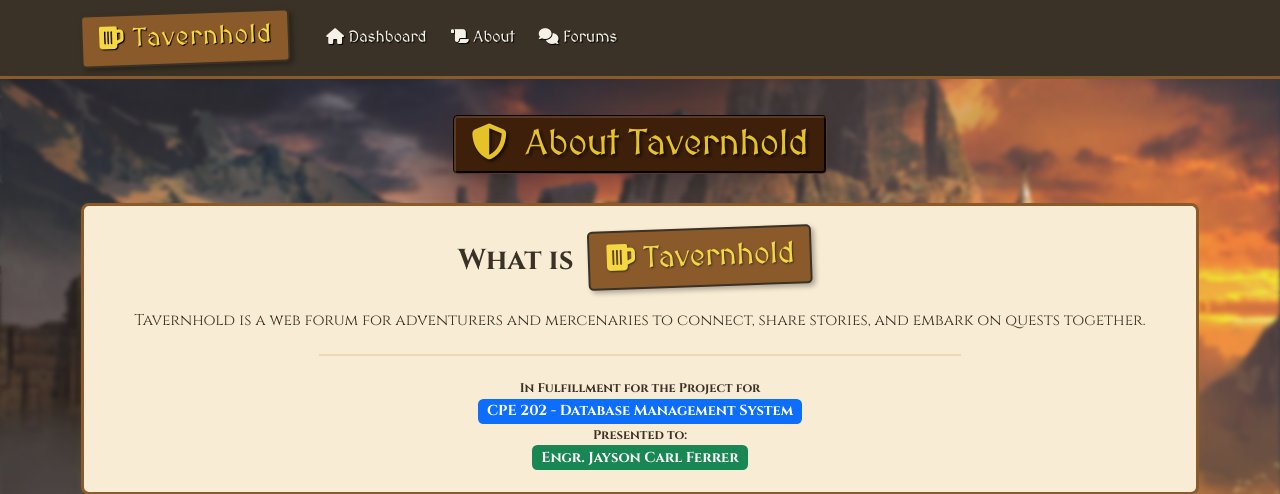
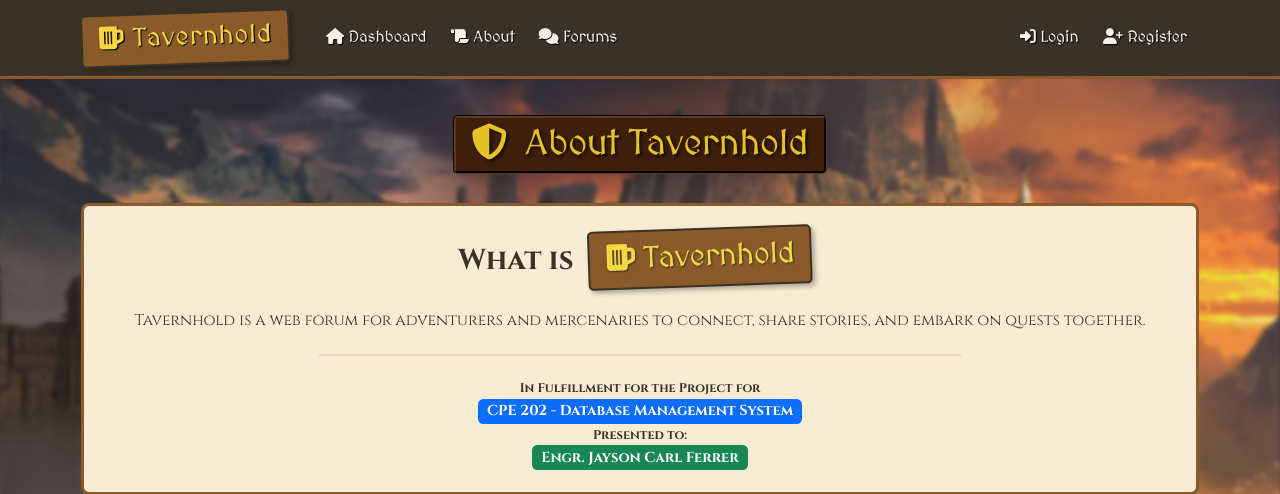
Before and after one commit to The-Round-Table-of-King-Charles/thforums, a Flask app: page /about in a window 1280 px wide. Shown: the top 494 px of the page. Run offline with Flask 3, Linux system fonts and the light colour scheme; some libraries are stand-ins or nearby versions.

Commit message:
finally fixed login and register buttons

```diff
--- a/thforums/templates/layout.html
+++ b/thforums/templates/layout.html
@@ -98,6 +98,17 @@
                                         style="width: 32px; height: 32px; object-fit: cover; border: 2px solid #ffd700; margin-right: 8px;">
                                     <span style="font-weight: 500;">{{ current_user.username }}</span>
                                 </a>
+                            </li>
+                            <!-- logout -->
+                            <li class="nav-item d-flex align-items-center">
+                            <a class="nav-link" href="{{ url_for('logout') }}"><i class="fas fa-sign-out-alt soundBtn"></i> Logout</a>
+                            </li>
+                        {% else %}
+                            <li class="nav-item">
+                                <a class="nav-link" href="{{ url_for('login') }}"><i class="fas fa-sign-in-alt soundBtn"></i> Login</a>
+                            </li>
+                            <li class="nav-item">
+                                <a class="nav-link" href="{{ url_for('register') }}"><i class="fas fa-user-plus soundBtn"></i> Register</a>
                             </li>
                         {% endif %}
                     </ul>
```
